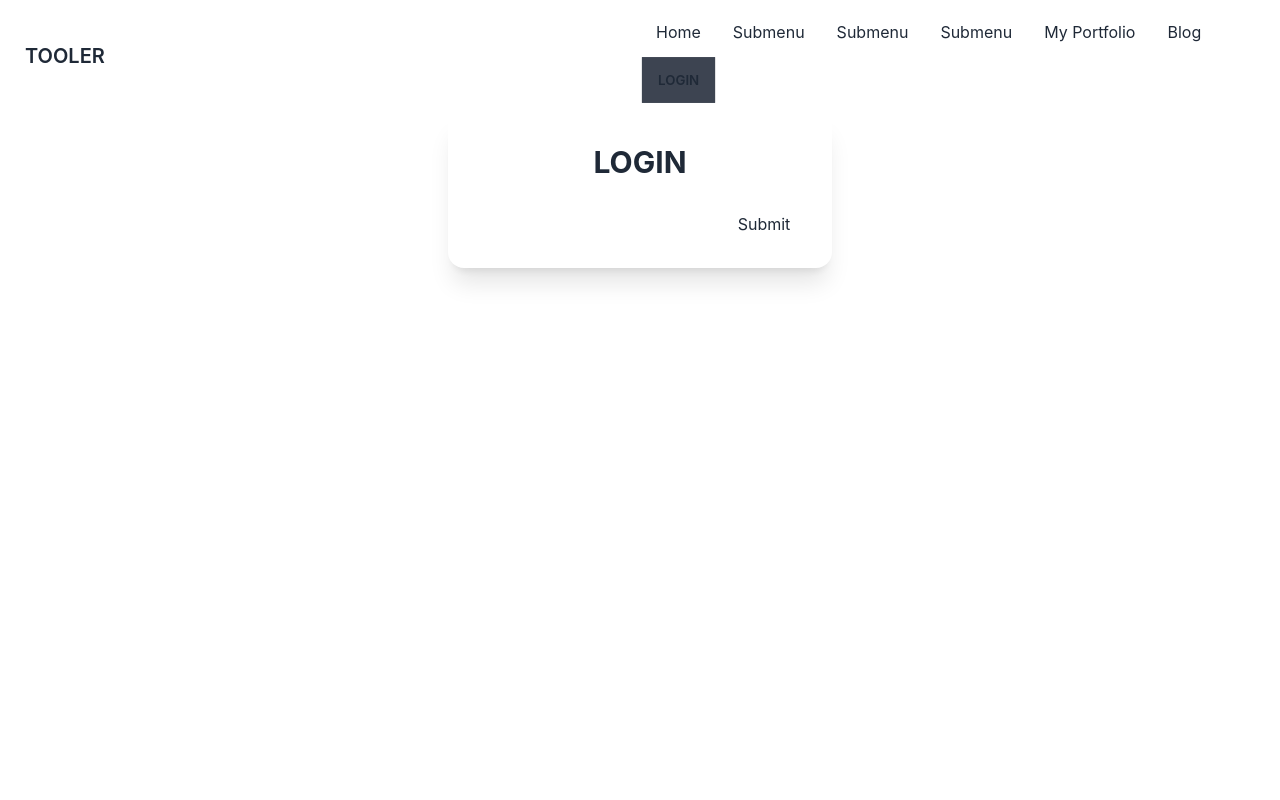
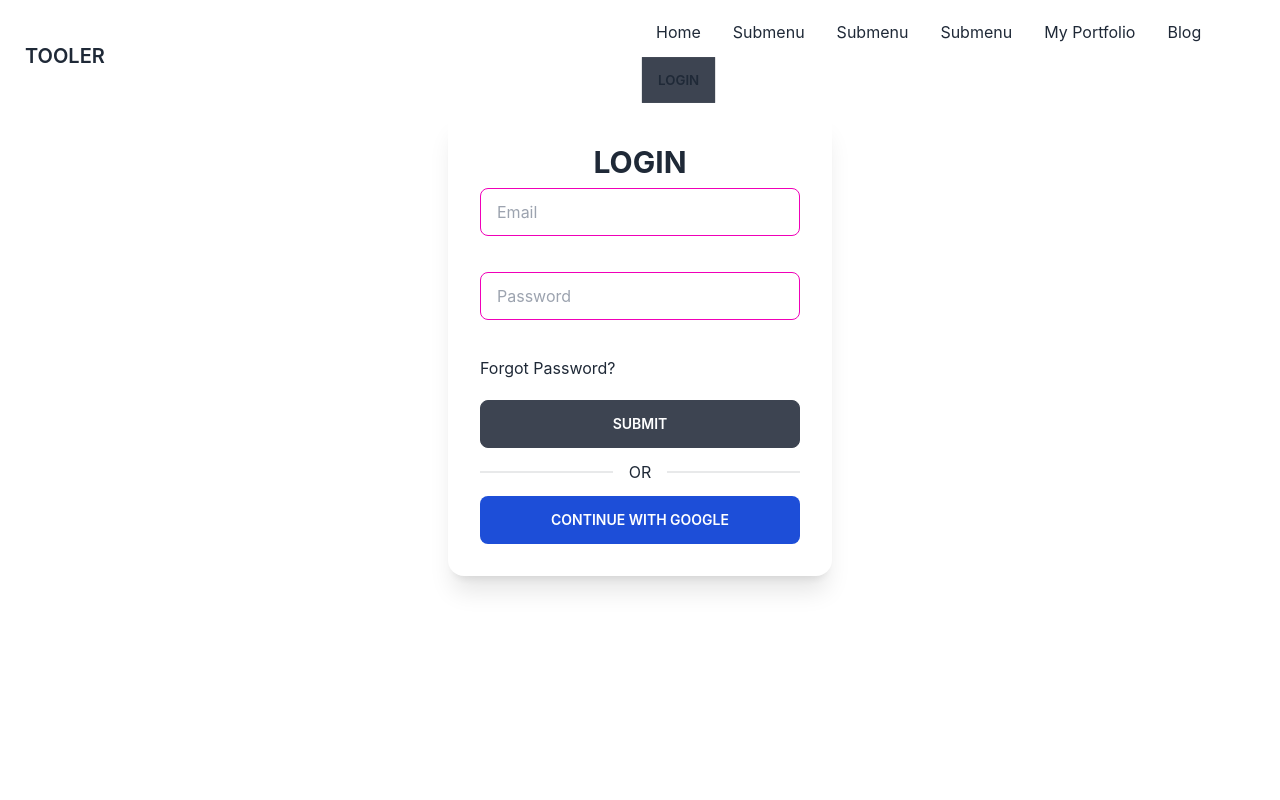
Before and after one commit to MrpNegative/tooler-client, a React (Create React App) app: page /login in a window 1280 px wide. Shown: the top 800 px of the page. Built offline with nearby package versions, Linux system fonts and the light colour scheme.

Commit message:
login page added

```diff
--- a/package.json
+++ b/package.json
@@ -12,6 +12,7 @@
     "react-countup": "^6.2.0",
     "react-dom": "^18.1.0",
     "react-firebase-hooks": "^5.0.3",
+    "react-hook-form": "^7.31.2",
     "react-icons": "^4.3.1",
     "react-router-dom": "^6.3.0",
     "react-scripts": "5.0.1",
--- a/src/Components/Authentication/Login.js
+++ b/src/Components/Authentication/Login.js
@@ -1,25 +1,102 @@
 import React from "react";
 import { useForm } from "react-hook-form";
+import { Link } from "react-router-dom";
+import Loading from "../Genarel/Shared/Loading";
+import { useSignInWithEmailAndPassword } from "react-firebase-hooks/auth";
+import { auth } from "./firebase.init";
 
 const Login = () => {
-    const { register, formState: { errors }, handleSubmit } = useForm();
-    const onSubmit = data => console.log(data);
+  const {
+    register,
+    formState: { errors },
+    handleSubmit,
+  } = useForm();
+
+  const [signInWithEmailAndPassword, EPUser, loading, EPError] =
+    useSignInWithEmailAndPassword(auth);
+
+  if (loading) {
+    return <Loading></Loading>;
+  }
+
+  const onSubmit = (data) => console.log(data);
   return (
     <div className="lg:h-screen">
       <div class="card lg:w-96 mx-auto bg-base-100 shadow-xl">
         <div class="card-body">
           <h2 class="text-3xl font-bold uppercase">LogIn</h2>
           <div>
-            <form onSubmit={handleSubmit(onSubmit)}>
-              <input {...register("firstName", { required: true })} />
-              {errors.firstName?.type === "required" &&
-                "First name is required"}
-
-              <input {...register("lastName", { required: true })} />
-              {errors.lastName && "Last name is required"}
-
-              <input type="submit" />
+            <form
+              className=" grid grid-rows-1 gap-5"
+              onSubmit={handleSubmit(onSubmit)}
+            >
+              <div>
+                <input
+                  placeholder="Email"
+                  class="input input-bordered input-secondary w-full max-w-xs"
+                  {...register("email", {
+                    required: {
+                      value: true,
+                      message: "Email is Required",
+                    },
+                    pattern: {
+                      value: /[a-z0-9]+@[a-z]+\.[a-z]{2,3}/,
+                      message: "Provide a valid Email",
+                    },
+                  })}
+                />
+                <label className="label">
+                  {errors.email?.type === "required" && (
+                    <span className="label-text-alt text-red-600">
+                      {errors.email.message}
+                    </span>
+                  )}
+                  {errors.email?.type === "pattern" && (
+                    <span className="label-text-alt text-red-600">
+                      {errors.email.message}
+                    </span>
+                  )}
+                </label>
+              </div>
+              <div>
+                <input
+                  placeholder="Password"
+                  class="input input-bordered input-secondary w-full max-w-xs"
+                  {...register("pass", {
+                    required: {
+                      value: true,
+                      message: "Password is Required",
+                    },
+                    pattern: {
+                      value: /^(?=.*\d).{8,}$/,
+                      message: "Provide a valid Password",
+                    },
+                  })}
+                />
+                <label className="label">
+                  {errors.pass?.type === "required" && (
+                    <span className="label-text-alt text-red-600">
+                      {errors.pass.message}
+                    </span>
+                  )}
+                  {errors.pass?.type === "pattern" && (
+                    <span className="label-text-alt text-red-600">
+                      {errors.pass.message}
+                    </span>
+                  )}
+                </label>
+              </div>
+              <p className="text-left">
+                <Link className="link-hover" to="/">
+                  Forgot Password?
+                </Link>
+              </p>
+              <input className="btn w-full" type="submit" />
             </form>
+            <div class="divider">OR</div>
+            <button className="border-0 w-full btn bg-blue-700 text-white">
+              Continue With Google
+            </button>
           </div>
         </div>
       </div>
--- /dev/null
+++ b/src/Components/Genarel/Shared/Loading.css
@@ -0,0 +1,36 @@
+.lds-facebook {
+    display: inline-block;
+    position: relative;
+    width: 80px;
+    height: 80px;
+  }
+  .lds-facebook div {
+    display: inline-block;
+    position: absolute;
+    left: 8px;
+    width: 16px;
+    background: #fff;
+    animation: lds-facebook 1.2s cubic-bezier(0, 0.5, 0.5, 1) infinite;
+  }
+  .lds-facebook div:nth-child(1) {
+    left: 8px;
+    animation-delay: -0.24s;
+  }
+  .lds-facebook div:nth-child(2) {
+    left: 32px;
+    animation-delay: -0.12s;
+  }
+  .lds-facebook div:nth-child(3) {
+    left: 56px;
+    animation-delay: 0;
+  }
+  @keyframes lds-facebook {
+    0% {
+      top: 8px;
+      height: 64px;
+    }
+    50%, 100% {
+      top: 24px;
+      height: 32px;
+    }
+  }
--- /dev/null
+++ b/src/Components/Genarel/Shared/Loading.js
@@ -0,0 +1,12 @@
+import React from 'react';
+import './Loading.css'
+
+const Loading = () => {
+    return (
+        <div className='h-screen flex items-center justify-center'>
+            <div class="lds-facebook"><div></div><div></div><div></div></div>
+        </div>
+    );
+};
+
+export default Loading;
```
Also changed, not shown: src/Components/Authentication/firebase.init.js (+6 -6 lines), src/logo.svg (deleted), 1 other file (tests, documents, lock files or other folders).
